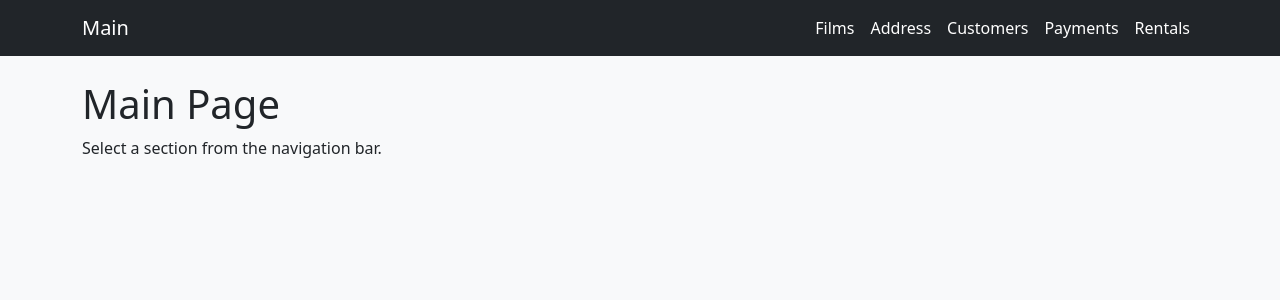
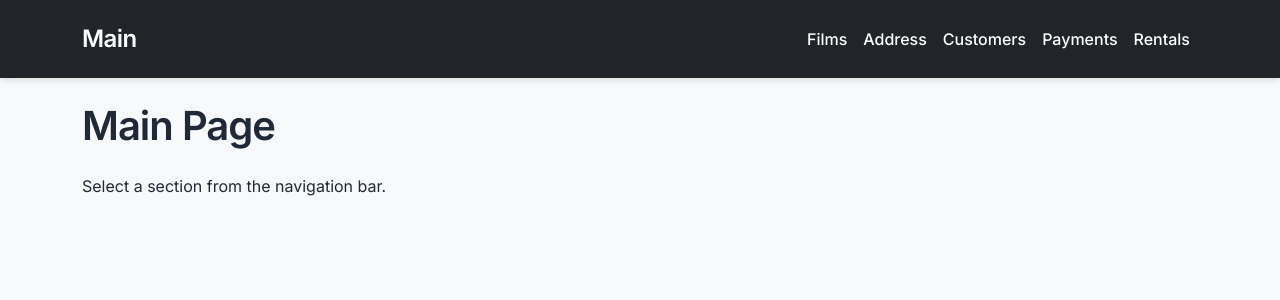
Before and after one commit to ituitis20-yilmazal19/DataTrack, a Flask app: page / in a window 1280 px wide. Shown: the top 300 px of the page. Run offline with Flask 3, Linux system fonts and the light colour scheme.

Commit message:
link to css

```diff
--- a/templates/base.html
+++ b/templates/base.html
@@ -4,7 +4,15 @@
   <meta charset="utf-8"/>
   <meta name="viewport" content="width=device-width,initial-scale=1"/>
   <title>{% block title %}App Admin{% endblock %}</title>
+
+  <link rel="preconnect" href="https://fonts.googleapis.com">
+  <link rel="preconnect" href="https://fonts.gstatic.com" crossorigin>
+  <link href="https://fonts.googleapis.com/css2?family=Inter:wght@300;400;500;600&display=swap" rel="stylesheet">
+
   <link href="https://cdn.jsdelivr.net/npm/bootstrap@5.3.3/dist/css/bootstrap.min.css" rel="stylesheet">
+
+  <link href="{{ url_for('static', filename='css/style.css') }}" rel="stylesheet">
+  <link rel="stylesheet" href="https://cdn.jsdelivr.net/npm/bootstrap-icons@1.11.3/font/bootstrap-icons.min.css">
 </head>
 
 <body class="bg-light">
```
